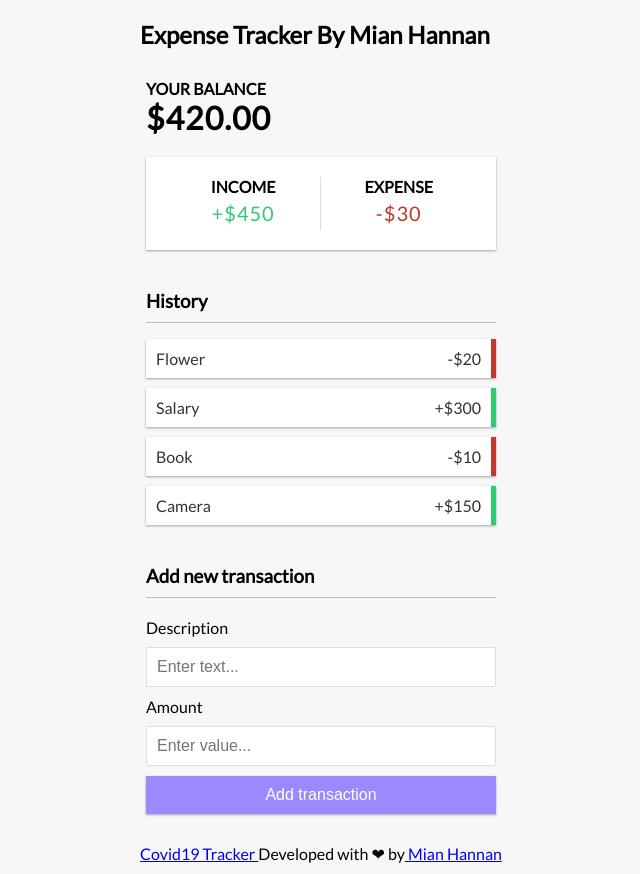
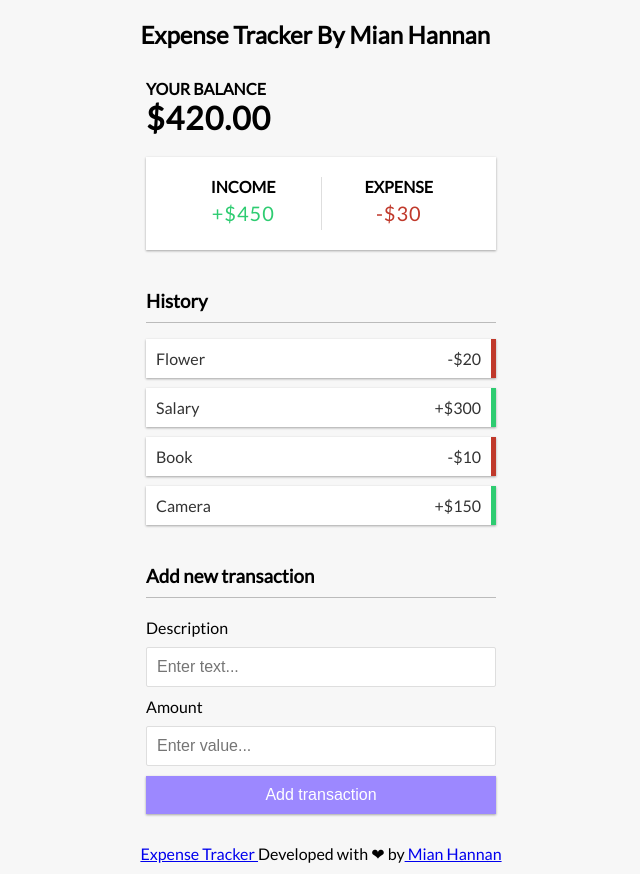
Before and after one commit to MianHannan/expensetracker, a React (Create React App) app: page / in a window 1280 px wide. Shown: the whole page, without its empty margins (319-959 px from the left). Built offline with nearby package versions, Linux system fonts and the light colour scheme.

Commit message:
Footer Fixed

```diff
--- a/src/App.js
+++ b/src/App.js
@@ -22,7 +22,7 @@ export const App = () => {
         <AddTransaction />
       </div>
       <div style={{ marginBottom: '10px' }}>
-        <a href="https://mianhannan.github.io/covid19tracker">Covid19 Tracker </a>
+        <a href="https://mianhannan.github.io/expensetracker">Expense Tracker </a>
           Developed with ❤ by
           <a href="https://mianhannan.github.io"> Mian Hannan</a>
       </div>
```
